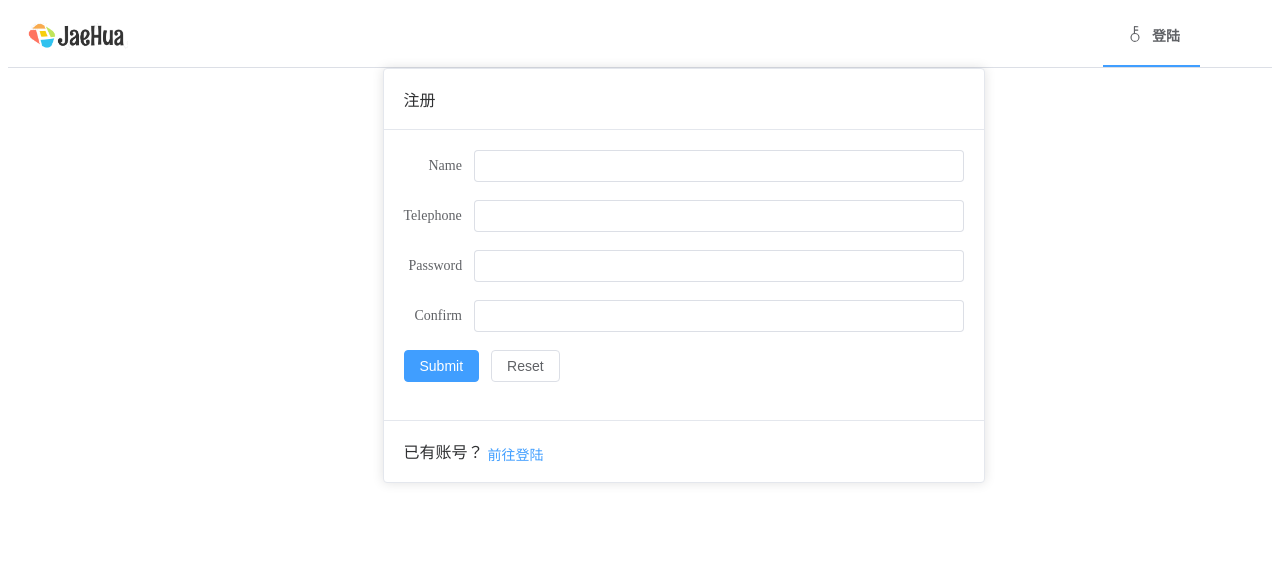
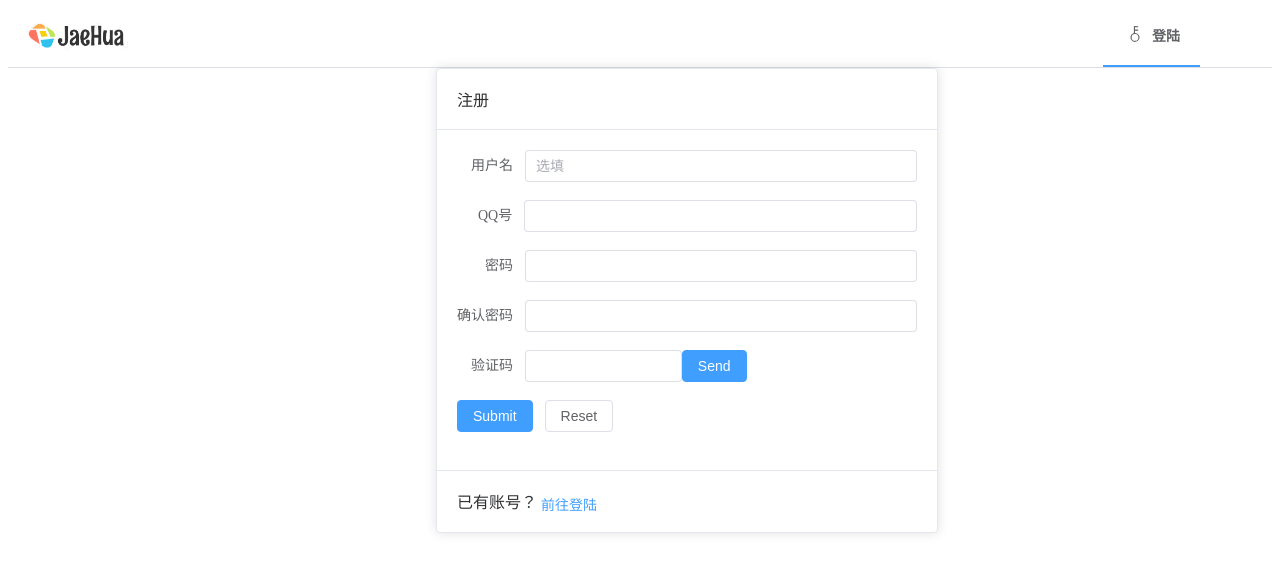
Before and after one commit to JaeHua/VueDemo, a Vue app: page /register in a window 1280 px wide. Shown: the top 572 px of the page. Built offline with nearby package versions, Linux system fonts and the light colour scheme.

Commit message:
step16 修改了登陆注册模块，增添了验证码发送与验证

```diff
--- a/index.html
+++ b/index.html
@@ -2,11 +2,11 @@
 <html lang="en">
   <head>
     <meta charset="UTF-8">
-    <link rel="icon" href="/favicon.ico">
+    <link rel="icon" href="/Tools.svg">
     <meta name="viewport" content="width=device-width, initial-scale=1.0">
-    <title>Vite App</title>
+    <title>GoKits</title>
   </head>
-  <body>
+  <body >
     <div id="app"></div>
     <script type="module" src="/src/main.js"></script>
   </body>
--- a/src/App.vue
+++ b/src/App.vue
@@ -1,11 +1,13 @@
 <script setup>
 import Navbar from "@/views/layout/Navbar.vue";
-import Welcome from "@/views/Welcome.vue";
+
 </script>
 
 <template>
   <Navbar v-if="$route.meta.showNav" />
+
   <router-view></router-view>
+
 </template>
 
 <style scoped>
--- /dev/null
+++ b/src/service/emailService.js
@@ -0,0 +1,30 @@
+import request from '@/utils/request'
+import {ElMessage} from "element-plus";
+
+const sendVerifyCode = ({mail}) =>{
+    return request.post('auth/email',{mail}).then(response => {
+        // 请求成功
+        return response
+    })
+        .catch(error => {
+            // 请求失败
+            return Promise.reject(error)
+        })
+}
+
+//验证验证码
+const verifyTheCode = ({mail,vcode}) =>{
+
+    return request.post('auth/verify',{mail,vcode}).then(response => {
+        // 请求成功
+        return response
+    })
+        .catch(error => {
+            // 请求失败
+            return Promise.reject(error)
+        })
+}
+export default {
+    sendVerifyCode,
+    verifyTheCode
+}
--- a/src/service/todoListService.js
+++ b/src/service/todoListService.js
@@ -3,6 +3,7 @@ import { ElMessage } from 'element-plus'
 
 //发送todo
 const postTodo = ({title,status,telephone}) =>{
+
     return request.post('auth/todo',{title,status,telephone}).then(response => {
         // 请求成功
         ElMessage.success('保存成功')
--- a/src/views/Login.vue
+++ b/src/views/Login.vue
@@ -1,9 +1,9 @@
 <template>
   <el-row :gutter="20">
     <!--    布局对齐tips-->
-    <el-col :span="7"><div class="grid-content ep-bg-purple" /></el-col>
-    <el-col :span="17"><div class="grid-content ep-bg-purple" />
-      <el-card style="max-width: 600px">
+    <el-col :span="8"><div class="grid-content ep-bg-purple" /></el-col>
+    <el-col :span="15"><div class="grid-content ep-bg-purple" />
+      <el-card style="max-width: 500px">
         <template #header>
           <div class="card-header">
             <el-text tag="b" size="large">登陆</el-text>
@@ -19,7 +19,7 @@
             class="demo-ruleForm"
         >
 
-          <el-form-item label="Telephone" prop="telephone" >
+          <el-form-item label="QQ" prop="telephone" >
             <el-input v-model.number="ruleForm.telephone" />
           </el-form-item>
           <el-form-item label="Password" prop="pass">
--- a/src/views/Profile.vue
+++ b/src/views/Profile.vue
@@ -19,7 +19,7 @@
           </div>
           <ul class="empty-tips">
             <li>✔️ 用户名:{{userInfo.name}}</li>
-            <li>✔️ 电话号码:{{userInfo.telephone}}</li>
+            <li>✔️ QQ:{{userInfo.telephone}}</li>
 
             <li>🔒</li></ul>
 
--- a/src/views/Register.vue
+++ b/src/views/Register.vue
@@ -1,9 +1,9 @@
 <template>
   <el-row :gutter="20">
 <!--    布局对齐tips-->
-    <el-col :span="7"><div class="grid-content ep-bg-purple" /></el-col>
-    <el-col :span="17"><div class="grid-content ep-bg-purple" />
-      <el-card style="max-width: 600px">
+    <el-col :span="8"><div class="grid-content ep-bg-purple" /></el-col>
+    <el-col :span="15"><div class="grid-content ep-bg-purple" />
+      <el-card style="max-width: 500px">
         <template #header>
           <div class="card-header">
             <span>注册</span>
@@ -18,23 +18,42 @@
             label-width="auto"
             class="demo-ruleForm"
         >
-          <el-form-item label="Name" prop="name" >
-            <el-input v-model="ruleForm.name" />
+          <el-form-item label="用户名" prop="name" >
+            <el-input v-model="ruleForm.name" placeholder="选填" />
           </el-form-item>
-          <el-form-item label="Telephone" prop="telephone" >
+          <el-form-item label="QQ号" prop="telephone" >
             <el-input v-model.number="ruleForm.telephone" />
           </el-form-item>
-          <el-form-item label="Password" prop="pass">
+          <el-form-item label="密码" prop="pass">
             <el-input v-model="ruleForm.pass" type="password" autocomplete="off" />
           </el-form-item>
-          <el-form-item label="Confirm" prop="checkPass">
+          <el-form-item label="确认密码" prop="checkPass">
             <el-input
                 v-model="ruleForm.checkPass"
                 type="password"
                 autocomplete="off"
             />
           </el-form-item>
-
+          <el-form-item label="验证码" prop="">
+            <el-input
+                v-model="ruleForm.vCode"
+                type="number"
+                autocomplete="off"
+                style="width: 40%"
+            />
+            <el-button
+                type="primary"
+                :disabled="disableResend"
+                @click="submitVerify"
+            >
+              <span v-if="disableResend">
+                {{ countdown }}s
+              </span>
+              <span v-else>
+                Send
+              </span>
+            </el-button>
+          </el-form-item>
           <el-form-item>
             <el-button type="primary" @click="submitForm(ruleFormRef)">
               Submit
@@ -57,27 +76,28 @@ import type { FormInstance, FormRules } from 'element-plus'
 import { useRouter } from 'vue-router'
 import { ElMessage } from 'element-plus'
 import { useStore, } from 'vuex'
+import sendVerifyCode from '@/service/emailService'
+import verifyTheCode from '@/service/emailService'
 
 const ruleFormRef = ref<FormInstance>()
 //电话验证
 const checkTelephone = (rule: any, value: any, callback: any) => {
   if (!value) {
-    return callback(new Error('Please input the telephone'))
+    return callback(new Error('请输入QQ号'))
   }
   setTimeout(() => {
     if (!Number.isInteger(value)) {
       callback(new Error('Please input digits'))
     } else {
       value = value + '' //转变为字符串
-      if (value.length != 11) {
+      if (value.length < 6 || value.length>11) {
         // console.log("length:"+value.length)
-        callback(new Error('电话格式错误'))
+        callback(new Error('QQ格式错误'))
       } else {
         callback()
       }
     }
   }, 100)
-
 }
 //密码验证
 const validatePass = (rule: any, value: any, callback: any) => {
@@ -102,19 +122,53 @@ const validatePass2 = (rule: any, value: any, callback: any) => {
     callback()
   }
 }
-
+//验证验证码
+const checkvCode = (rule: any, value: any, callback: any) =>{
+  if (value === '') {
+    callback(new Error('请输入验证码'))
+  } else if (value.length !== 6) {
+    callback(new Error("验证码应该为6位"))
+  } else {
+    callback()
+  }
+}
 const ruleForm = reactive({
   pass: '',
   checkPass: '',
   telephone: '',
   name:'',
+  vCode:'',
 })
+
+//验证码逻辑
+const countdown = ref(0);
+const disableResend = ref(false);
+let timer = null;
+const startCountdown = () => {
+  timer = setInterval(() => {
+    countdown.value--;
+    if (countdown.value === 0) {
+      clearInterval(timer);
+      disableResend.value = false;
+    }
+  }, 1000);
+};
+
+const submitVerify= () => {
+  // 发送验证码逻辑
+  sendVerifyCode.sendVerifyCode({"mail":ruleForm.telephone.toString()+"@qq.com"})
+  // 启动倒计时
+  countdown.value = 60;
+  disableResend.value = true;
+  startCountdown();
+};
 
 const rules = reactive<FormRules<typeof ruleForm>>({
   pass: [{ validator: validatePass, trigger: 'blur' }],
   checkPass: [{ validator: validatePass2, trigger: 'blur' }],
   telephone: [{ validator: checkTelephone, trigger: 'blur' }],
   name:[{trigger:'blur'}], //trigger之后才能计算值
+  vCode:[{validator:checkvCode,trigger:'blur'}]
 })
 const router = useRouter()
 const store = useStore()
@@ -125,7 +179,11 @@ const submitForm = async (formEl: FormInstance | undefined) => {
     if (valid) {
       // console.log('user:'+ruleForm.name+' '+ruleForm.telephone+' '+ruleForm.pass)
       //请求
+      // console.log("vcode",Vcode.value)
 
+      verifyTheCode.verifyTheCode({"mail":ruleForm.telephone.toString()+"@qq.com","vcode":ruleForm.vCode}).then((response)=>{
+        if (response.status===200)
+        {
           const data = {"name":ruleForm.name,"telephone":ruleForm.telephone.toString(),"password":ruleForm.pass}
           //dispatch触发action=>mutation
           store.dispatch('userModule/register',data).then(()=>{
@@ -134,10 +192,21 @@ const submitForm = async (formEl: FormInstance | undefined) => {
           })
               .catch((err)=>{
             (() => {
-          ElMessage.error('Oops,'+err.response.data.msg)
+              ElMessage.error('Ops,'+err.response.data.msg)
             })()
-        // console.log("error:"+JSON.stringify(err.response.data.msg))
+
           })
+        }else
+        {
+          (() => {
+            ElMessage({
+              message: '验证码有误.',
+              type: 'warning',
+            })
+          })()
+        }
+      })
+
     } else {
       //数据验证失败的提示
       (() => {
@@ -146,8 +215,6 @@ const submitForm = async (formEl: FormInstance | undefined) => {
           type: 'warning',
         })
       })()
-
-      // throw new Error('Validation failed')
     }
   })
 }
--- a/src/views/Todolist.vue
+++ b/src/views/Todolist.vue
@@ -110,11 +110,13 @@ const handleSubmit = () => {
     open1()
     return
   }
-  postTodo.postTodo(data).then(()=>{
-    getTodo.getTodo().then((response) => {
-      todos.value = response.data.data.todos;
-    });
-  });
+  console.log(data)
+  postTodo.postTodo(data)
+      .then(()=>{
+        getTodo.getTodo().then((response) => {
+          todos.value = response.data.data.todos;
+        });
+      });
   inputRef.value.value = ""; // 清空输入框值
   data.title = ""; //数据也不要了
 };
--- a/src/views/Welcome.vue
+++ b/src/views/Welcome.vue
@@ -30,7 +30,7 @@ onMounted(() => {
     document
         .querySelector("body")
         .setAttribute("style", "background-color: #e8f6ff");
-    document.querySelector("body").classList.add("background-dots");
+
 
     //背景移除
     onBeforeUnmount(() => {
```
Also changed, not shown: public/Tools.svg (added), 1 other file (tests, documents, lock files or other folders). Lines whose indentation alone changed are shown as unchanged.
